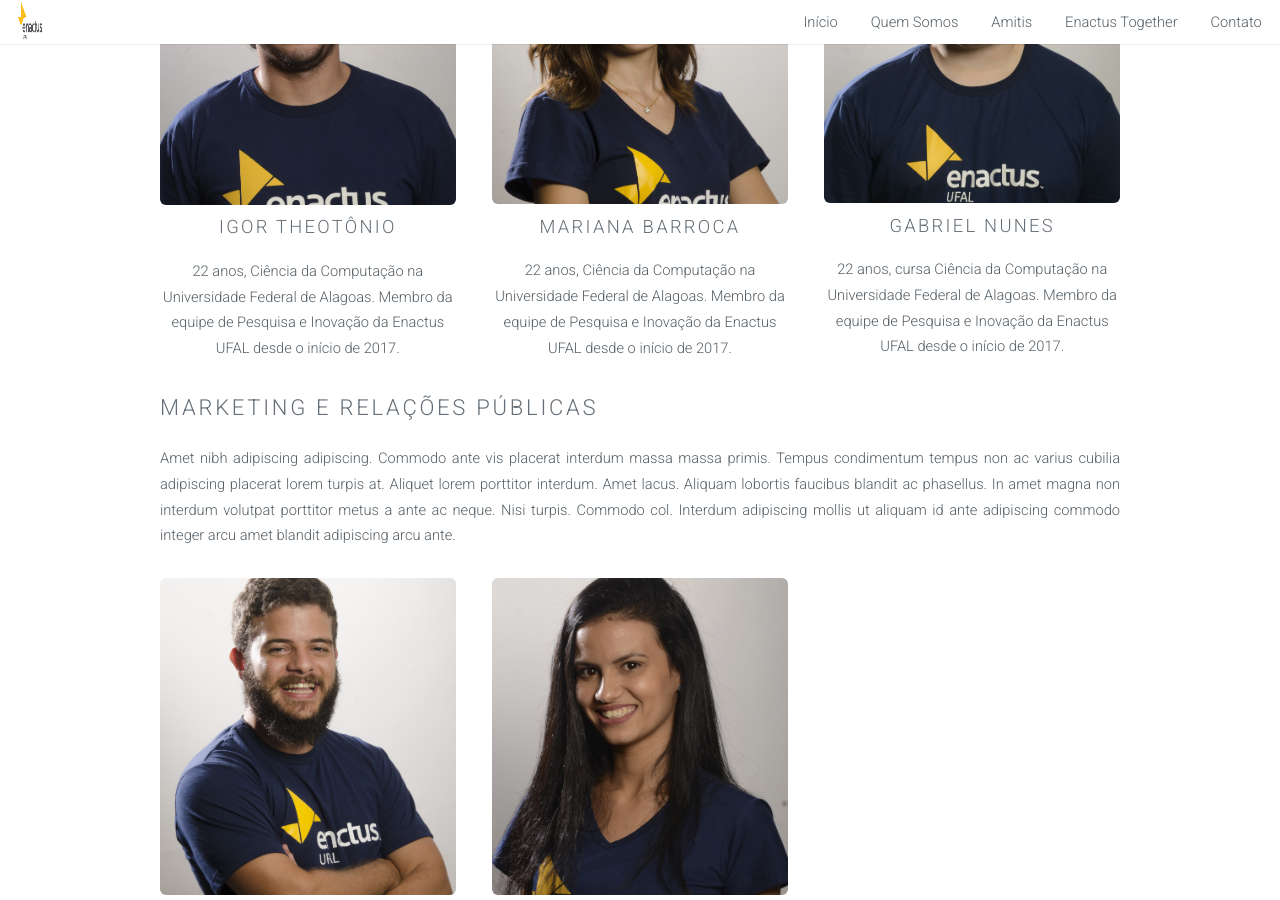
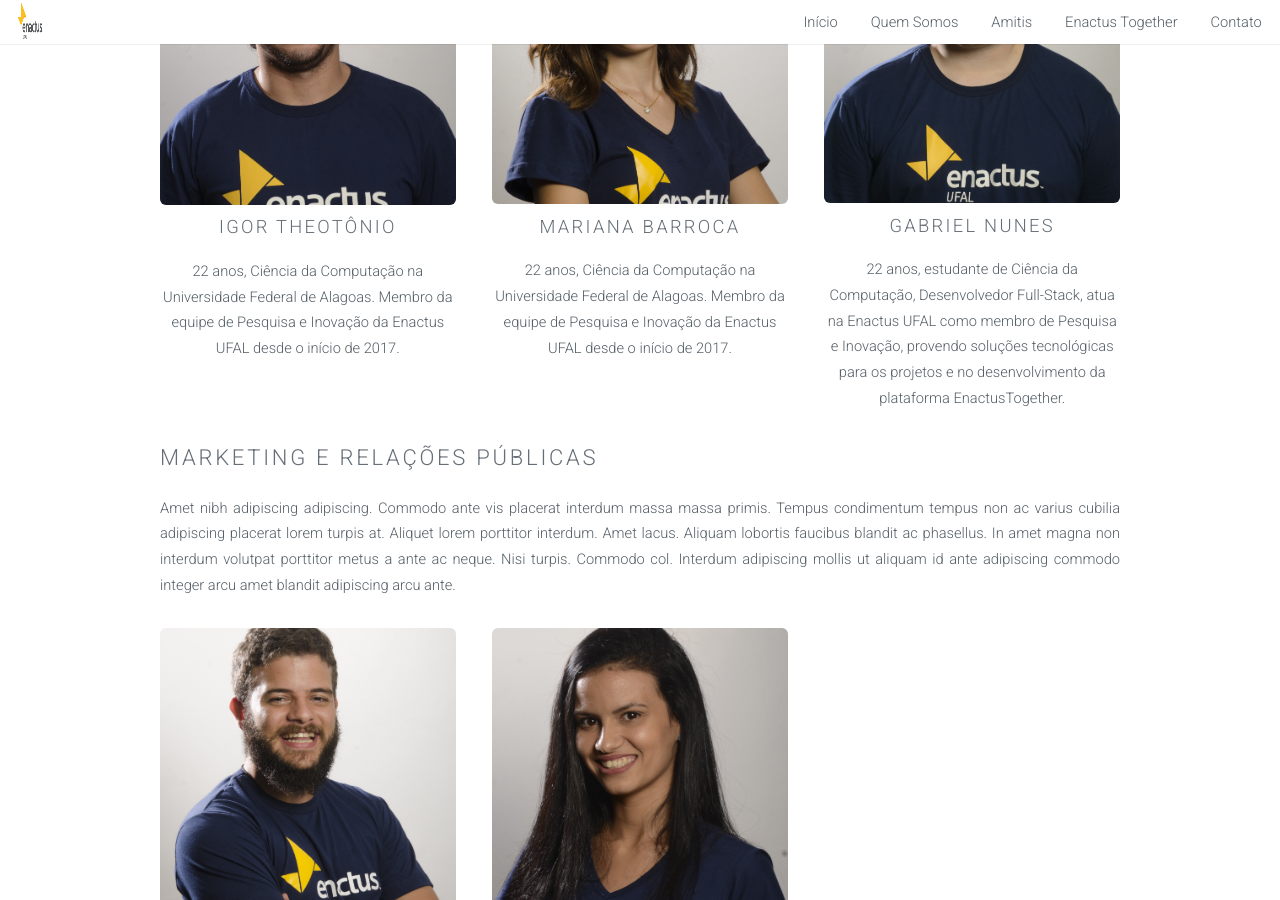
Before and after one commit to egabrielnunes/Amitis, a Jekyll site: the page built from team.html, in a window 1280 px wide and 900 px high, scrolled down 1695 px. Built offline with Jekyll 4.4.1, drawn with Linux system fonts in a browser that asks for light colours.

Commit message:
Gabriel Information

```diff
--- a/team.html
+++ b/team.html
@@ -96,7 +96,7 @@
                         </div>
                     </div>
                     <h3>Gabriel Nunes</h3>
-                    <p>22 anos, cursa Ciência da Computação na Universidade Federal de Alagoas. Membro da equipe de Pesquisa e Inovação da Enactus UFAL desde o início de 2017.</p>
+                    <p>22 anos, estudante de Ciência da Computação, Desenvolvedor Full-Stack, atua na Enactus UFAL como membro de Pesquisa e Inovação, provendo soluções tecnológicas para os projetos e no desenvolvimento da plataforma EnactusTogether.</p>
                 </section>
             </div>
         </div>
```
